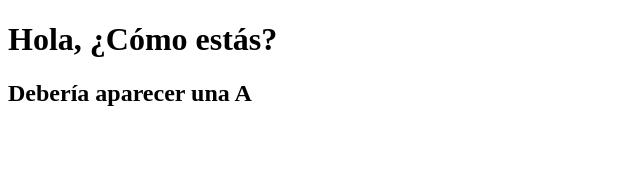
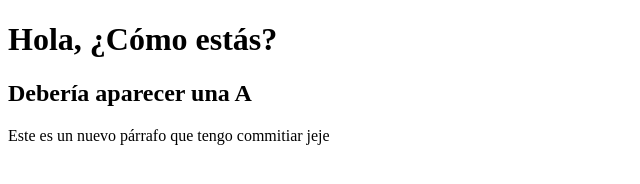
Before and after one commit to hannerco/GitCourse, a plain HTML site: page index.html in a window 1280 px wide. Shown: the whole page, without its empty margins (0-640 px from the left). Drawn offline with Linux system fonts and the light colour scheme.

Commit message:
Se añadió un párrafo

```diff
--- a/index.html
+++ b/index.html
@@ -8,5 +8,6 @@
 <body>
     <h1>Hola, ¿Cómo estás?</h1>
     <h2>Debería aparecer una A</h2>
+    <p>Este es un nuevo párrafo que tengo commitiar jeje</p>
 </body>
 </html>
```
